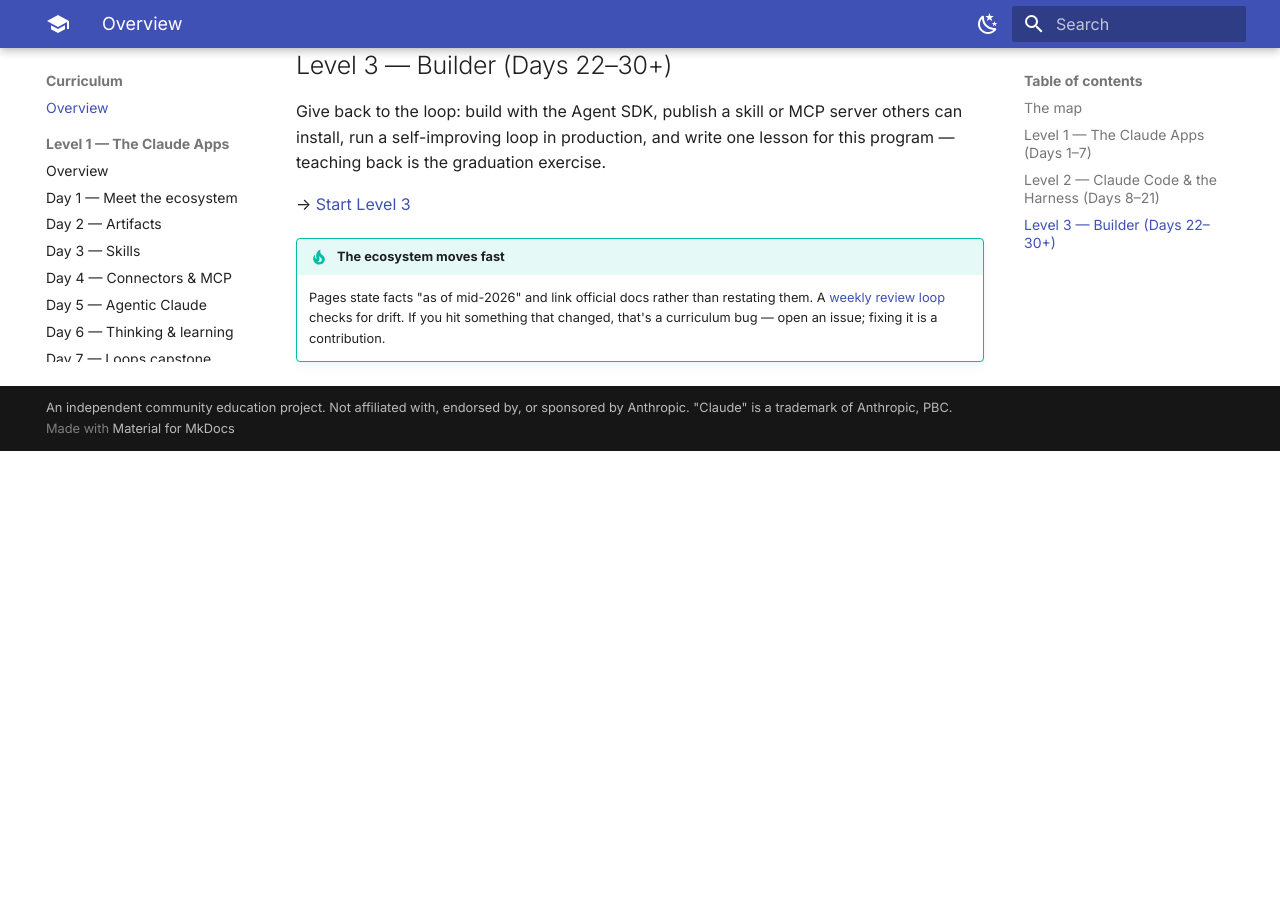
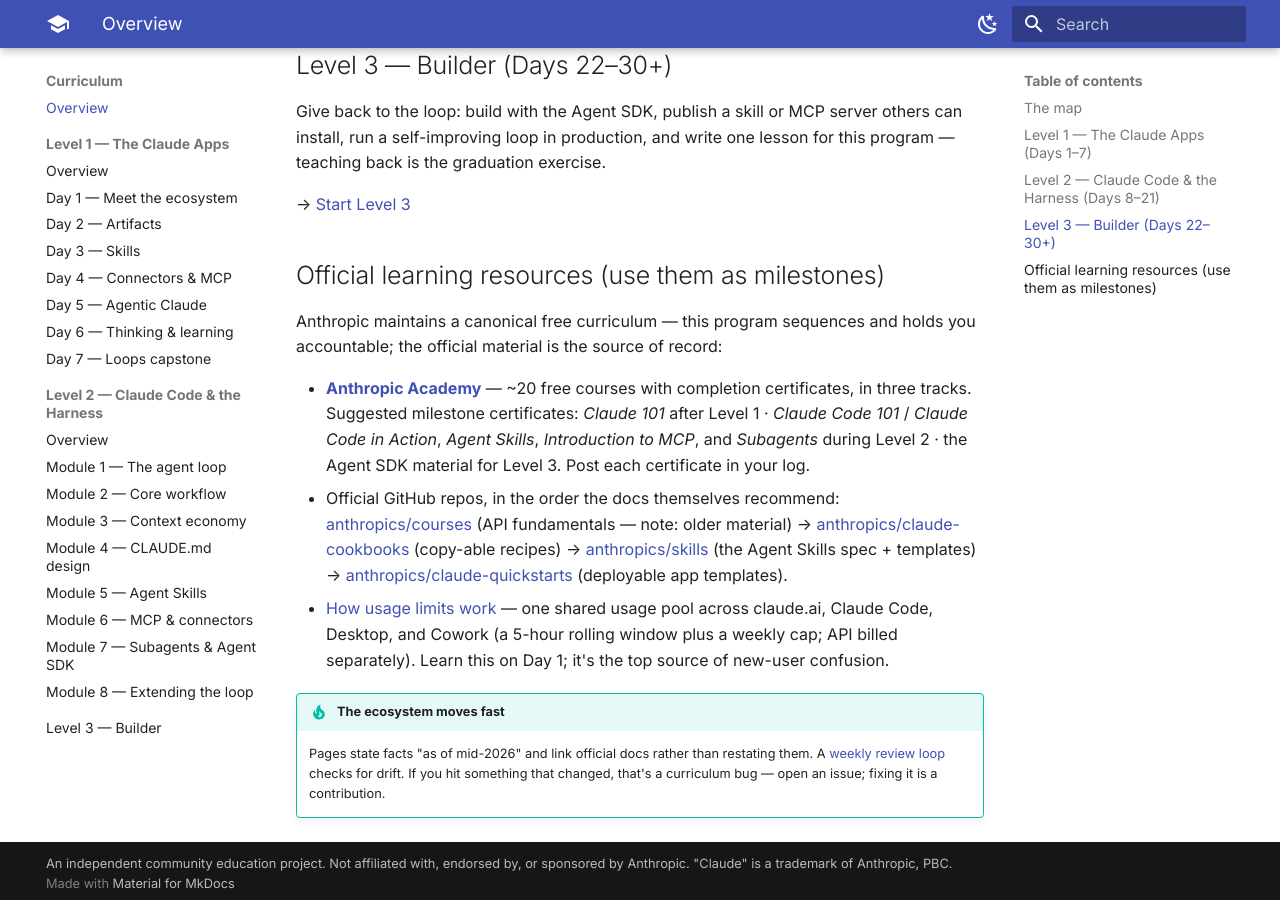
Before and after one commit to joaoblasques/claude-ecosystem-education, an MkDocs documentation site: the page built from docs/curriculum/index.md, in a window 1280 px wide and 900 px high, scrolled down 970 px. Built offline with MkDocs 1.6.1 and Material for MkDocs 9.7.7, drawn with Linux system fonts in a browser that asks for light colours; before the commit the page ends 1421 px from its top, so only the background shows below that.

Commit message:
Integrate deep-research findings — Academy milestones, official repos, usage pool, 100DaysOfCode credit
Co-Authored-By: Claude Fable 5 <noreply@anthropic.com>
Claude-Session: https://claude.ai/code/session_01DGKNaSQeYdf5pykmV82Gd8

```diff
--- a/docs/curriculum/index.md
+++ b/docs/curriculum/index.md
@@ -37,6 +37,28 @@ program — teaching back is the graduation exercise.
 
 → [Start Level 3](level-3/index.md)
 
+## Official learning resources (use them as milestones)
+
+Anthropic maintains a canonical free curriculum — this program sequences and holds you
+accountable; the official material is the source of record:
+
+- [**Anthropic Academy**](https://www.anthropic.com/learn) — ~20 free courses with
+  completion certificates, in three tracks. Suggested milestone certificates:
+  *Claude 101* after Level 1 · *Claude Code 101* / *Claude Code in Action*, *Agent
+  Skills*, *Introduction to MCP*, and *Subagents* during Level 2 · the Agent SDK
+  material for Level 3. Post each certificate in your log.
+- Official GitHub repos, in the order the docs themselves recommend:
+  [anthropics/courses](https://github.com/anthropics/courses) (API fundamentals — note:
+  older material) → [anthropics/claude-cookbooks](https://github.com/anthropics/claude-cookbooks)
+  (copy-able recipes) → [anthropics/skills](https://github.com/anthropics/skills)
+  (the Agent Skills spec + templates) →
+  [anthropics/claude-quickstarts](https://github.com/anthropics/claude-quickstarts)
+  (deployable app templates).
+- [How usage limits work](https://support.claude.com/en/articles/11647753-how-do-usage-and-length-limits-work)
+  — one shared usage pool across claude.ai, Claude Code, Desktop, and Cowork (a 5-hour
+  rolling window plus a weekly cap; API billed separately). Learn this on Day 1; it's
+  the top source of new-user confusion.
+
 !!! tip "The ecosystem moves fast"
     Pages state facts "as of mid-2026" and link official docs rather than restating
     them. A [weekly review loop](../colophon.md) checks for drift. If you hit something
```
Also changed, not shown: docs/colophon.md (+6 -1 lines), docs/how-it-works.md (+6 -1 lines).
